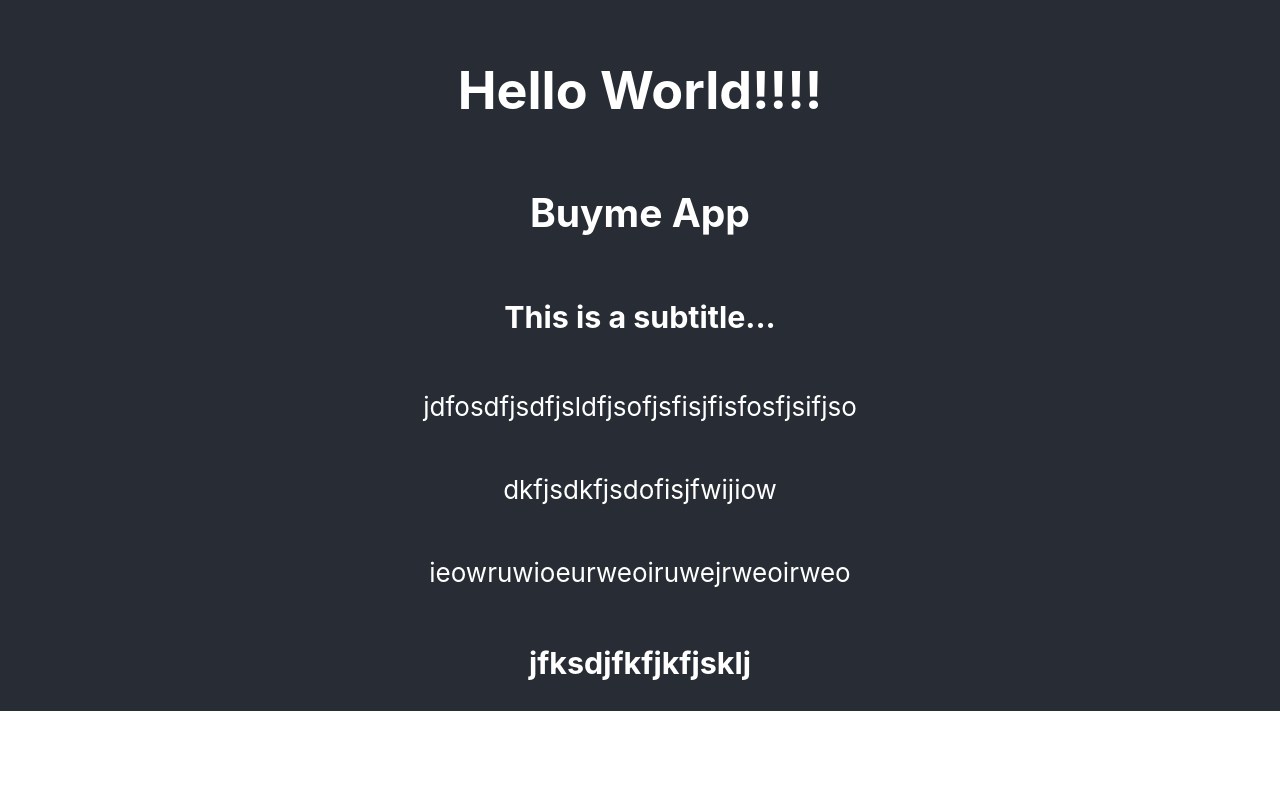
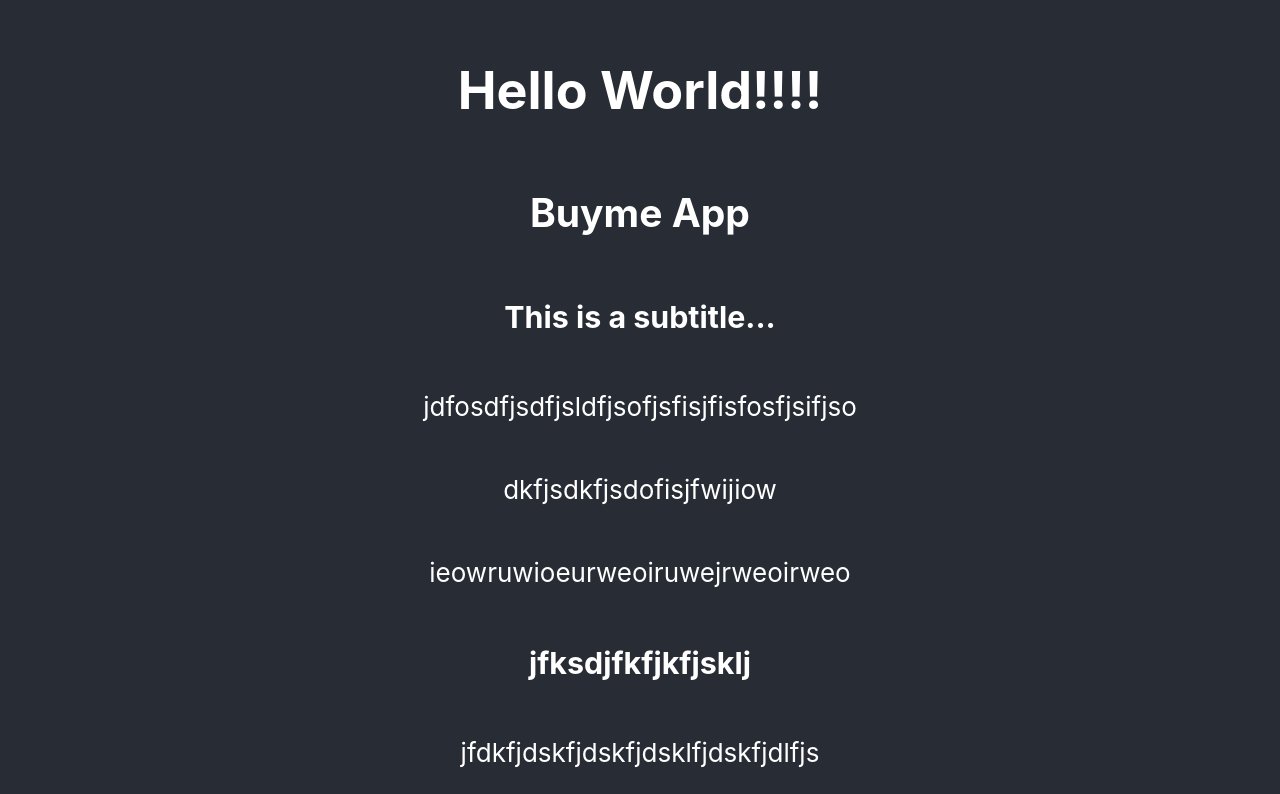
Before and after one commit to VictorRuedaM/git-test, a React (Create React App) app in the folder git-test/: page / in a window 1280 px wide. Shown: the part 379-1173 px from the top of the page. Before the commit the page ends 1090 px from the top, so only its background shows below. Built offline with nearby package versions, Linux system fonts and the light colour scheme.

Commit message:
se coloca p

```diff
--- a/git-test/src/App.js
+++ b/git-test/src/App.js
@@ -19,6 +19,7 @@ function App() {
         <p>ieowruwioeurweoiruwejrweoirweo</p>
 
         <h3>jfksdjfkfjkfjsklj</h3>
+        <p>jfdkfjdskfjdskfjdsklfjdskfjdlfjs</p>
         <a
           className="App-link"
           href="https://reactjs.org"
```
